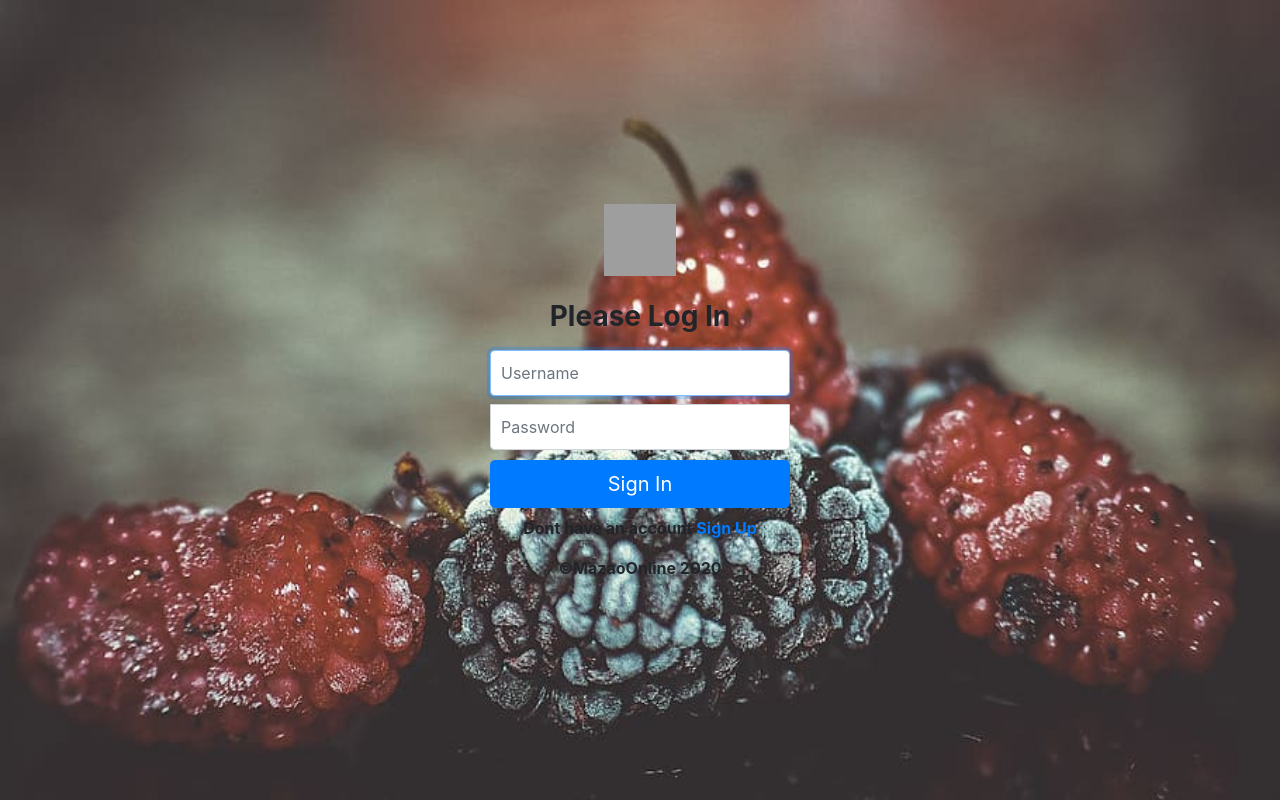
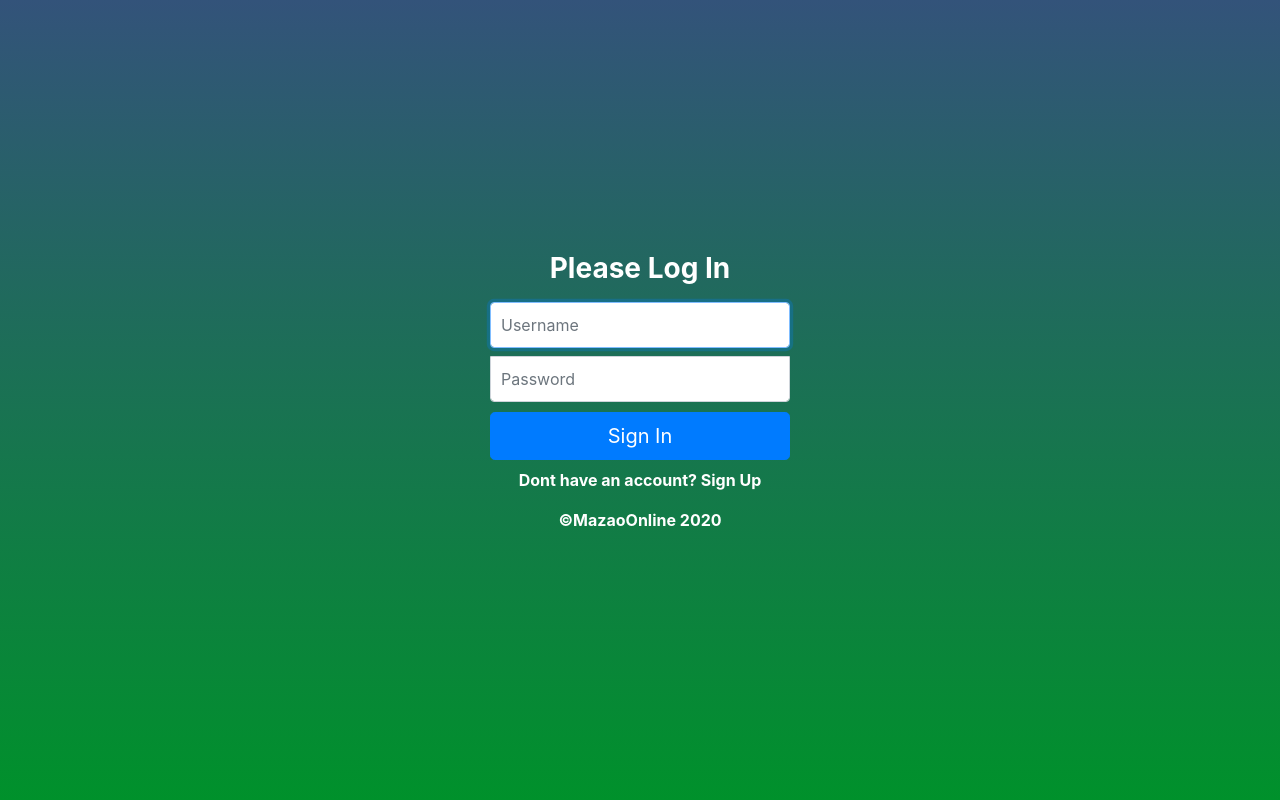
Before and after one commit to geraldsanga/MazaoOnline, a Django app: page /log_in/ in a window 1280 px wide. Run offline with Django 3.2, Linux system fonts and the light colour scheme; some libraries are stand-ins or nearby versions; grey boxes are pictures that could not be loaded.

Commit message:
changed wallpaper

```diff
--- a/MazaoOnline/settings.py
+++ b/MazaoOnline/settings.py
@@ -71,10 +71,8 @@ WSGI_APPLICATION = 'MazaoOnline.wsgi.application'
 
 DATABASES = {
     'default': {
-        'ENGINE': 'django.db.backends.postgresql',
-        'NAME': 'mazao',
-        'USER': 'postgres',
-        'PASSWORD': 'l@pit0n33'
+        'ENGINE': 'django.db.backends.sqlite3',
+        'NAME': os.path.join(BASE_DIR, 'db.sqlite3'),
     }
 }
 
--- a/templates/home.html
+++ b/templates/home.html
@@ -28,7 +28,7 @@
 
       <!--First slide-->
       <div class="carousel-item active">
-        <div class="view" style="background-image: url('https://encrypted-tbn0.gstatic.com/images?q=tbn%3AANd9GcTwai0bjZbYbaqNGIShiUPhGv881mQjhlBHMg&usqp=CAU'); background-repeat: no-repeat; background-size: cover;">
+        <div class="view" style="background-image: url('https://shambafresh.com/wp-content/uploads/2020/01/Hsmba-fresh.jpg'); background-repeat: no-repeat; background-size: cover;">
 
           <!-- Mask & flexbox options-->
           <div class="mask rgba-black-strong d-flex justify-content-center align-items-center">
--- a/templates/login.html
+++ b/templates/login.html
@@ -8,14 +8,19 @@
     </title>
     <link rel="stylesheet" href="{% static 'css/signin.css' %}" type="text/css">
     <link rel="stylesheet" href="{% static 'css/bootstrap.min.css' %}" type="text/css">
+    <style>
+        body {
+            background: -webkit-linear-gradient(top, #33537a 0%,#00912b 100%); /* Chrome10+,Safari5.1+ */
+        }
+    </style>
 
 </head>
 
-<body class="text-center" style="background-image: url({% static 'img/agripros3.jpg' %});
-        background-repeat: no-repeat; background-attachment: fixed; background-size: 100% 100%;">
-<form class="form-signin" method="POST">{% csrf_token %}
-    <img class="mb-4" src="https://getbootstrap.com/assets/brand/bootstrap-solid.svg" alt="" width="72" height="72">
-    <h1 class="h3 mb-3 font-weight-bolder">Please Log In</h1>
+<body class="text-center" style="">
+<form class="form-signin" method="POST">
+    {% csrf_token %}
+    <!-- <img class="mb-4" src="https://getbootstrap.com/assets/brand/bootstrap-solid.svg" alt="" width="72" height="72"> -->
+    <h1 style="color: #fff" class="h3 mb-3 font-weight-bolder">Please Log In</h1>
 
     <label for="inputEmail" class="sr-only">Username</label>
     <input type="text" id="inputEmail" class="form-control mb-2" placeholder="Username" name="username" required autofocus>
@@ -25,8 +30,8 @@
            autofocus>
 
     <button class="btn btn-lg btn-primary btn-block" type="submit">Sign In</button>
-    <p class="mt-2 font-weight-bolder">Dont have an account <a href="{% url 'register_view' %}">Sign Up</a></p>
-    <p class="mt-3 mb-3 font-weight-bolder">&copy;MazaoOnline 2020</p>
+    <p style="color: #fff" class="mt-2 font-weight-bolder">Dont have an account? <a href="{% url 'register_view' %}"><span style="color: #fff;">Sign Up</span></a></p>
+    <p style="color: #fff" class="mt-3 mb-3 font-weight-bolder">&copy;MazaoOnline 2020</p>
 </form>
 </body>
 </html>
```
Also changed, not shown: templates/messages.html (+4 -4 lines), templates/register.html (+9 -5 lines).
